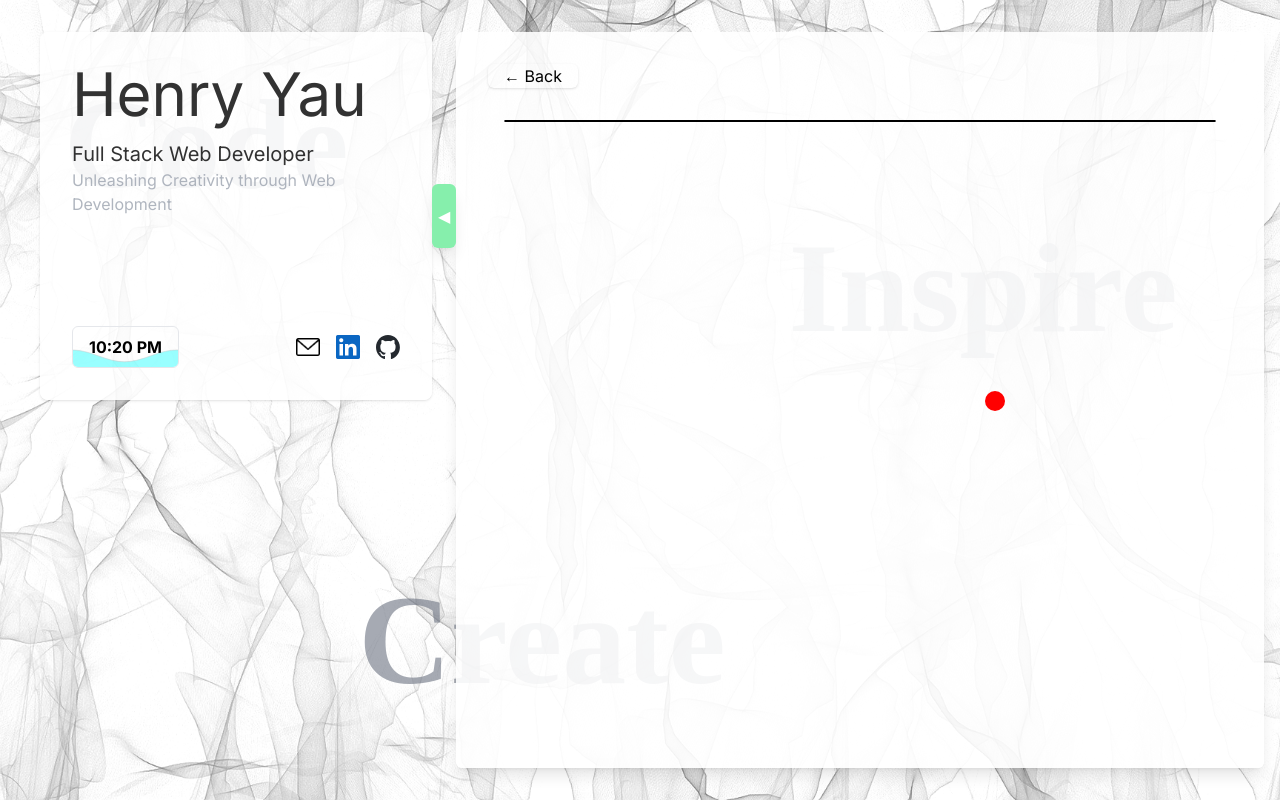
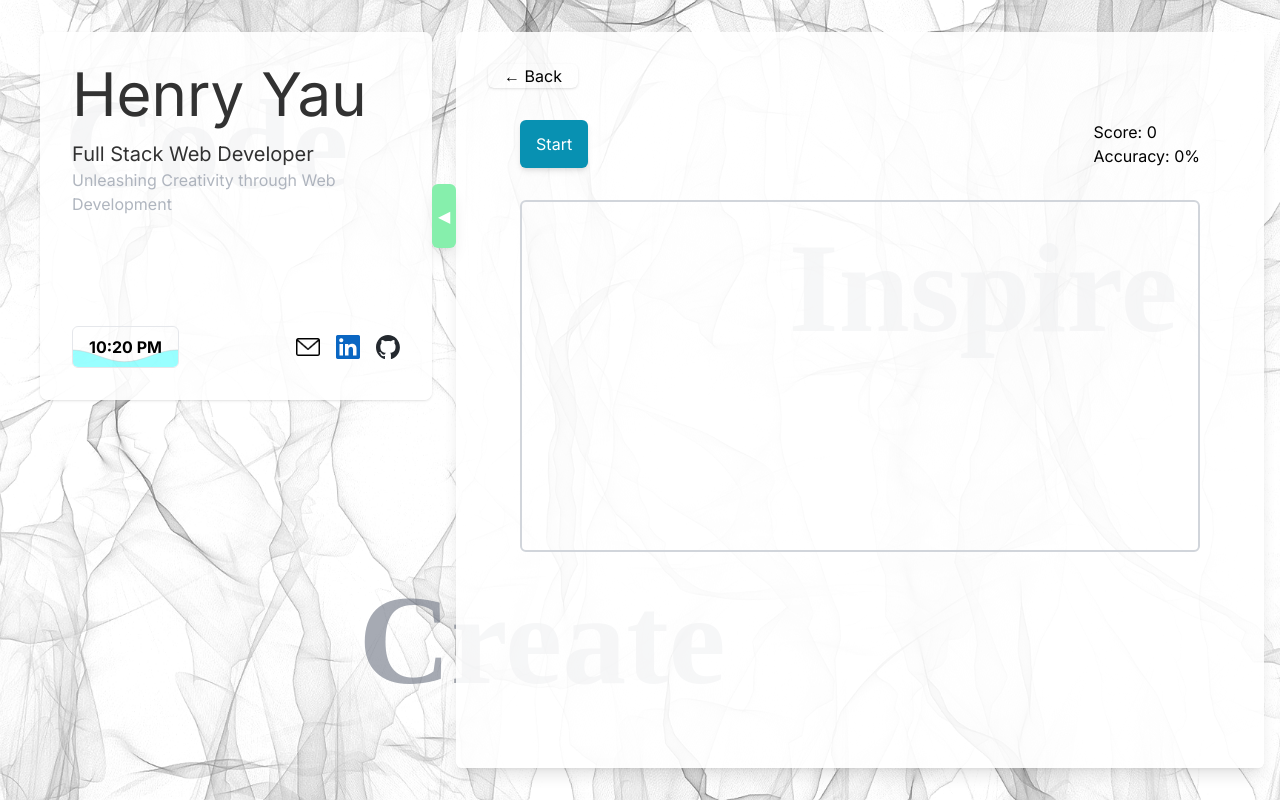
Before and after one commit to BpaYWH/BpaYWH.github.io, a Next.js app: page /lab/aim-training in a window 1280 px wide. Built offline with nearby package versions, Linux system fonts and the light colour scheme.

Commit message:
UPDATE: aim function

```diff
--- a/app/lab/aim-training/page.tsx
+++ b/app/lab/aim-training/page.tsx
@@ -1,6 +1,8 @@
 "use client"
 
-import { ReactElement, useState } from "react"
+import { MouseEvent, ReactElement, useEffect, useState } from "react";
+
+import Timer from "@/components/general/timer";
 
 type TPosition = {
   x: number,
@@ -15,27 +17,89 @@ function getRandomPosition(maxX: number, maxY: number): TPosition {
   };
 }
 
-const maxPosition: TPosition = {
-  x: 960,
-  y: 540,
-}
-
-const startPosition: TPosition = {
-  x: Math.floor(maxPosition.x / 2),
-  y: Math.floor(maxPosition.y / 2),
-}
 
 //TODO: add timer, score, accuracy
 export default function AimTraining(): ReactElement {
-  const [position, setPosition] = useState<TPosition>(startPosition)
+  const [container, setContainer] = useState<HTMLElement | null>(null);
+  const [position, setPosition] = useState<TPosition>({x: 0, y: 0});
+  const [isStarted, setIsStarted] = useState(false);
+  const [score, setScore] = useState(0);
+  const [totalClicks, setTotalClicks] = useState(0);
+  const [rightClicks, setRightClicks] = useState(0);
+  const [accuracy, setAccuracy] = useState(0);
 
-  const handleDotClick = () => setPosition(getRandomPosition(maxPosition.x, maxPosition.y))
+  const handleDotClick = (e: MouseEvent) => {
+    e.preventDefault();
+    e.stopPropagation();
+
+    setScore(score + 50);
+
+    setTotalClicks(totalClicks + 1);
+    setRightClicks(rightClicks + 1);
+    setAccuracy(Math.round(((rightClicks + 1)/ (totalClicks + 1)) * 100));
+
+    setPosition(getRandomPosition(container?.scrollWidth || 0, container?.scrollHeight || 0));
+  }
+
+  const handleMissClick = () => {
+    if(!isStarted) return;
+
+    setScore(score - 30);
+
+    setTotalClicks(totalClicks + 1);
+    setAccuracy(Math.round((rightClicks/ (totalClicks + 1)) * 100));
+
+  }
+
+  const handleToggleAim = () => {
+    if (isStarted) {
+      setIsStarted(false);
+      return;
+    }
+
+    if (!container) {
+      console.error("not container");
+      return;
+    }
+
+    const newPosition = getRandomPosition(container.scrollWidth - 20 || 0, container.scrollHeight - 20 || 0);
+    setPosition(newPosition);
+
+    setScore(0);
+    setTotalClicks(0);
+    setRightClicks(0);
+    setAccuracy(0);
+
+    setIsStarted(true);
+  }
+
+  useEffect(() => {
+    const newContainer = document.getElementById("clickDiv");
+    if (typeof window !== "undefined") {
+      setContainer(newContainer);
+    }
+    if (!newContainer) {
+      console.error("not browser or container")
+      return;
+    }
+  }, []);
 
   return (
-    <div className="m-4">
-      {/* <button className="bg-blue-500 text-white p-2 rounded-md hover:bg-blue-600">Start</button> */}
-      <div className={`relative mx-auto my-8 w-[${maxPosition.x}px] h-[${maxPosition.y}px] border-[1px] border-black rounded-md`}>
-        <svg onClick={handleDotClick} style={{position: 'absolute', top: position.y, left: position.x}}>
+    <div className="mt-4 px-8 my-4 w-full h-full">
+      <div className="flex justify-between">
+        <button className="px-4 py-2 bg-cyan-600 text-white rounded-md shadow-md transition-color duration-300 hover:bg-cyan-500 hover:shadow-xl hover:scale-105" onClick={handleToggleAim}>
+          {
+            isStarted ? "Stop" : "Start"
+          }
+        </button>
+        <div>
+          <p>Score: {score}</p>
+          <p>Accuracy: {accuracy}%</p>
+          {/* <Timer isCounting={isStarted} setIsCounting={setIsStarted} /> */}
+        </div>
+      </div>
+      <div id="clickDiv" className="relative mt-8 w-full h-full border-2 border-gray-300 rounded-md" onClick={handleMissClick}>
+        <svg onClick={e => {handleDotClick(e)}} style={{position: 'absolute', top: position.y, left: position.x}} className={`w-[20px] h-[20px] ${!isStarted && "hidden"}`}>
           <circle cx="10" cy="10" r="10" fill="red" className=" cursor-pointer" />
         </svg>
       </div>
--- a/app/lab/layout.tsx
+++ b/app/lab/layout.tsx
@@ -6,7 +6,7 @@ type Props = {
 
 function LabLayout({children}: Props) {
   return (
-      <div id="wrapperDiv">
+      <div id="wrapperDiv" className="h-1/2">
          <div className="w-fit mb-8 rounded-md shadow transition-all duration-400 hover:scale-110 hover:bg-gray-100">
             <Link href="/" className="px-4">
                ← Back
--- a/app/layout.tsx
+++ b/app/layout.tsx
@@ -33,7 +33,7 @@ export default function RootLayout({
 
           <Introduction />
 
-          <div id="WorkDiv" className="relative basis-full flex flex-col justify-between px-8 pt-8 bg-white bg-opacity-90 rounded-md shadow-lg overflow-y-scroll overflow-x-hidden">
+          <div id="WorkDiv" className="relative basis-full h-full flex flex-col justify-between px-8 pt-8 bg-white bg-opacity-90 rounded-md shadow-lg overflow-y-scroll overflow-x-hidden">
             {children}
           </div>
         </div>
--- /dev/null
+++ b/components/general/timer/index.tsx
@@ -0,0 +1,60 @@
+import { useEffect, useState } from "react";
+
+interface Props {
+   isCounting: boolean;
+   setIsCounting: (isCounting: boolean) => void;
+}
+
+const clearTimer = (timer: NodeJS.Timer | null) => {
+   if (timer) {
+      clearInterval(timer);
+   }
+}
+
+function Timer({isCounting, setIsCounting}: Props) {
+   const [timer, setTimer] = useState<NodeJS.Timer | null>(null);
+   const [time, setTime] = useState(30);
+
+   const refreshTimer = () => {
+      console.log(time)
+      if (time - 1 === 0) {
+         setIsCounting(false);
+         clearTimer(timer);
+         return;
+      }
+      setTime(time => time - 1);
+   };
+
+   useEffect(() => {
+      if (time === 0) {
+         setIsCounting(false);
+         clearTimer(timer);
+      }
+      else {
+         if (!isCounting) {
+            clearTimer(timer);
+         }
+         else {
+            if (!timer) {
+               const newTimer = setInterval(() => {
+                  console.log(time);
+                  setTime(time - 1);
+               }, 500);
+               setTimer(newTimer);
+               setTime(30);
+            }
+         }
+      }
+
+      return () => {
+         clearTimer(timer);
+      }
+
+   }, [isCounting, time]);
+
+   return (
+      <p>Time: {time}s</p>
+   )
+}
+
+export default Timer
```
